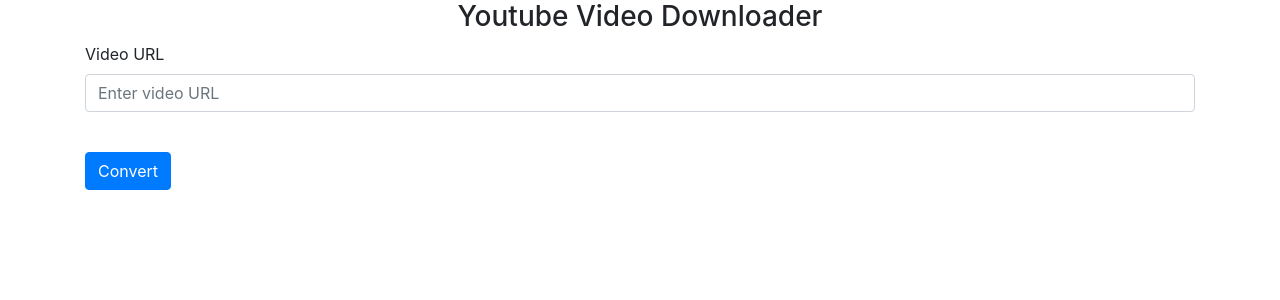
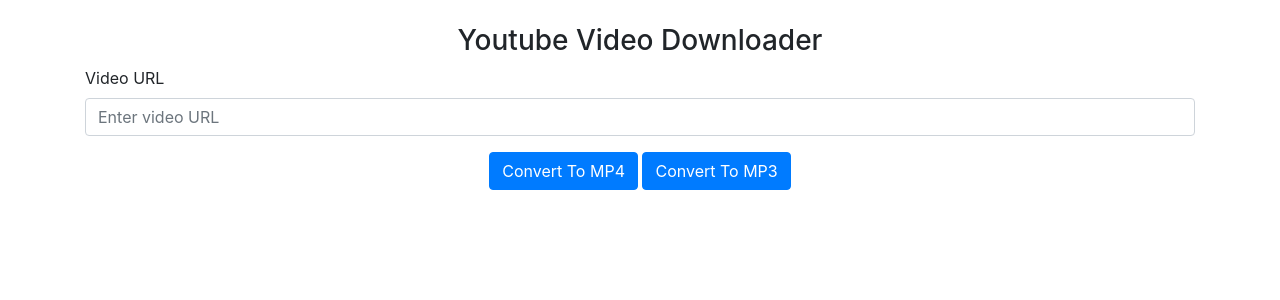
Before and after one commit to GameGenesis/Youtube-Video-Downloader, a Flask app: page / in a window 1280 px wide. Shown: the part 56-356 px from the top of the page. Run offline with Flask 2, Linux system fonts and the light colour scheme; some libraries are stand-ins or nearby versions.

Commit message:
Add mp3 conversion button & center below url input

```diff
--- a/website/templates/home.html
+++ b/website/templates/home.html
@@ -1,6 +1,7 @@
 {% extends "base.html" %} {% block title %}Home{% endblock %}
 
 {% block content %}
+<br/>
 <form method="POST">
     <h3 align="center">Youtube Video Downloader</h3>
     <div class="form-group">
@@ -11,7 +12,9 @@
         id="url" name="url"
         placeholder="Enter video URL">
     </div>
-    <br />
-    <button type="submit" class="btn btn-primary">Convert</button>
+    <center>
+    <button type="submit" class="btn btn-primary" name="convert" value="mp4">Convert To MP4</button>
+    <button type="submit" class="btn btn-primary" name="convert" value="mp3">Convert To MP3</button>
+    </center>
 </form>
 {% endblock %}
```
